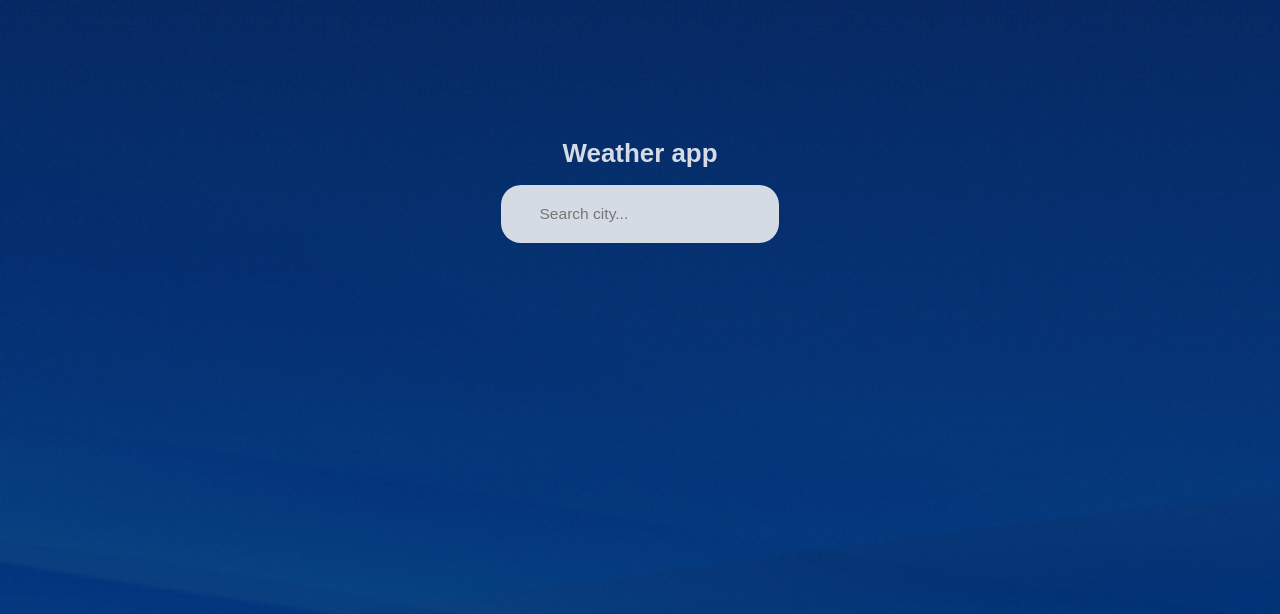
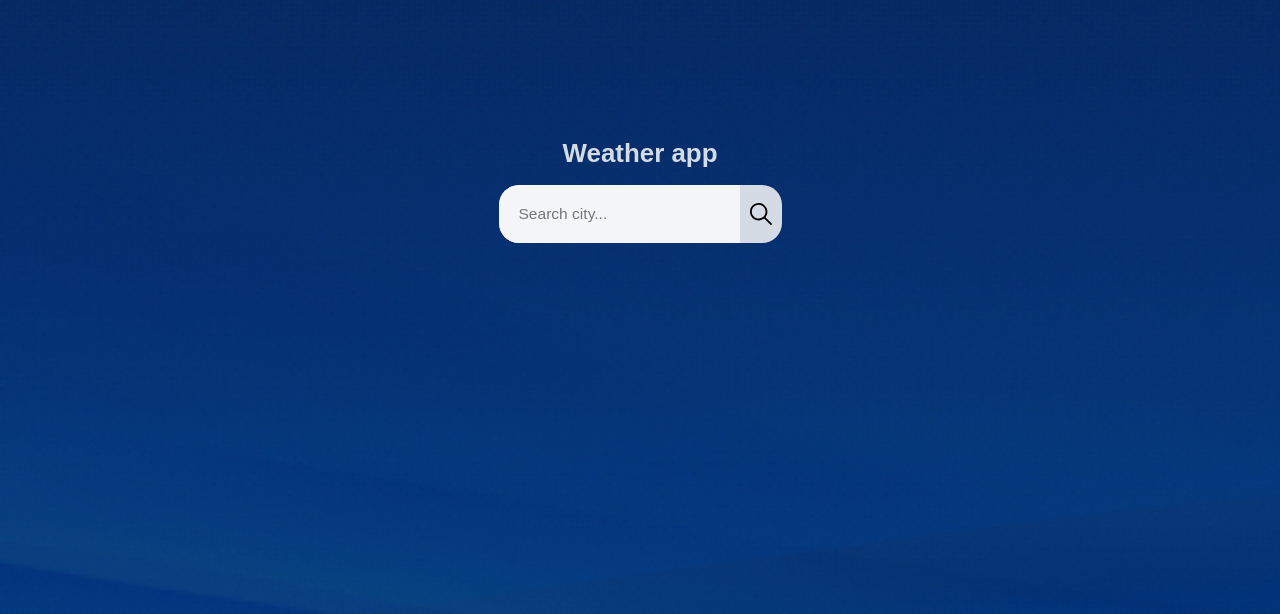
Before and after one commit to ilyamr/sample-weather-app, a React (Create React App) app: page / in a window 1280 px wide. Shown: the part 186-800 px from the top of the page. Built offline with nearby package versions, Linux system fonts and the light colour scheme.

Commit message:
add search button

```diff
--- a/src/App.css
+++ b/src/App.css
@@ -24,12 +24,40 @@ html, body, #root {
   color: rgba(250, 250, 250, 0.85);
 }
 
+.search-wrapper {
+  display: flex;
+  background: rgba(250, 250, 250, 0.85);
+
+  border-radius: 20px;
+
+  margin-bottom: 5%;
+
+}
+
+.search-button {
+  background: url('./assets/icons/loupe.svg');
+  background-repeat: no-repeat;
+  background-position: center;
+  background-size: 22px;
+  border: none;
+  /* outline: none; */
+
+  min-width: 42px;
+  padding: 20px;
+  border-radius: 0 20px 20px 0;
+  cursor: pointer;
+}
+
+.search-button:hover {
+  background-color: rgba(240, 240, 240, 0.85);
+
+}
+
 .search {
   outline: none;
-  padding: 20px 3%;
-  border-radius: 20px;
+  padding: 20px;
+  border-radius: 20px 0 0 20px;
   border: none;
-  margin-bottom: 5%;
   background: rgba(250, 250, 250, 0.85);
   font-size: 1.2em;
 }
--- a/src/App.js
+++ b/src/App.jsx
@@ -9,11 +9,15 @@ function App() {
   const [weather, setWeather] = useState({});
 
 
-  const search = async (evt) => {
-    if (evt.key === "Enter") {
+  const search = async () => {
       const data = await fetchWeather(query);
       setWeather(data);
       setQuery('');
+  }
+
+  const handleEnter = async (evt) => {
+    if (evt.key === "Enter") {
+      await search();
     }
   }
 
@@ -32,7 +36,12 @@ function App() {
   return (
     <div className="main-container">
       <h1 className="app-header">Weather app</h1>
-      <input type="text"className="search"placeholder="Search city..."value={query}onChange={(e) => setQuery(e.target.value)}onKeyPress={search}/>
+
+      <div className="search-wrapper">
+        <input type="text"className="search" placeholder="Search city..." value={query}onChange={(e) => setQuery(e.target.value)} onKeyPress={handleEnter}/>
+        <input type="submit" className="search-button" onClick={search} value=""/>
+      </div>
+
       {weather.main && (
           <div className="city">
               <h2 className="city-name">
--- a/src/index.js
+++ b/src/index.js
@@ -1,7 +1,7 @@
 import React from 'react';
 import ReactDOM from 'react-dom';
 import './index.css';
-import App from './App';
+import App from './App.jsx';
 // import * as serviceWorker from './serviceWorker';
 
 ReactDOM.render(<App />, document.getElementById('root'));
```
Also changed, not shown: src/assets/icons/loupe.svg (added).
